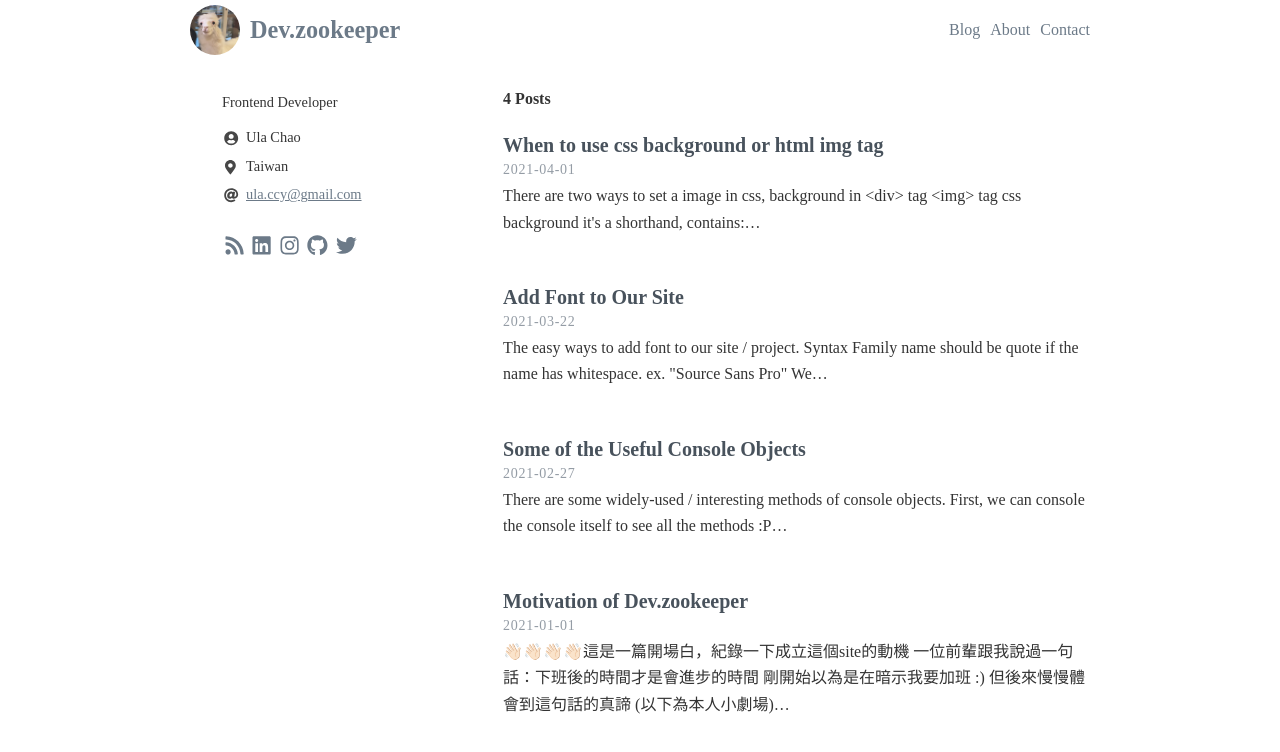
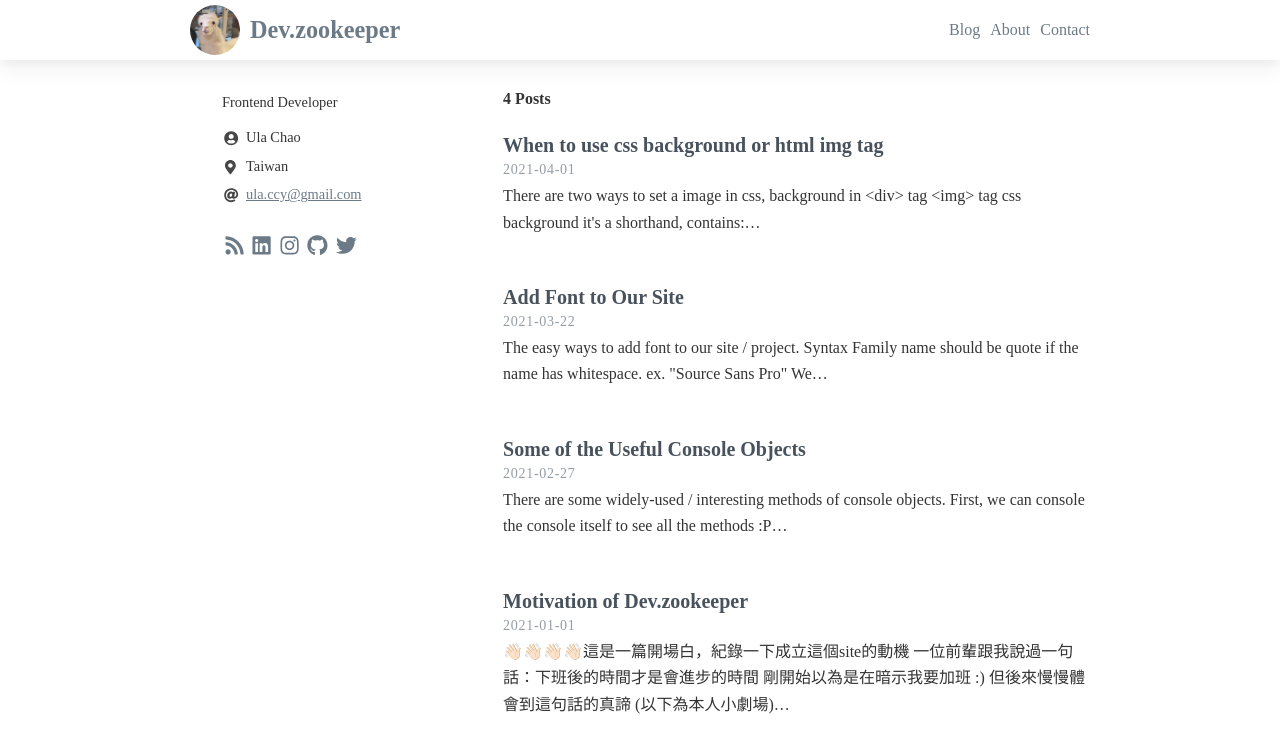
Before and after one commit to ulayab/ulayab.github.io, a Gatsby site: page / in a window 1280 px wide. Built offline with nearby package versions, Linux system fonts and the light colour scheme; Gatsby itself is replaced by a stand-in of ours; some packages are replaced by stand-ins of ours.

Commit message:
style: navbar ui

```diff
--- a/src/components/layout.js
+++ b/src/components/layout.js
@@ -70,7 +70,7 @@ const Wrapper = styled.div`
         margin: 0px;
     }
 
-    & > .center-content {
+    & .center-content {
         max-width: var(--contentMaxWidth);
         margin: 0 auto;
     }
@@ -80,6 +80,9 @@ const Wrapper = styled.div`
         /* align-items: center; */
     }
 
+    & .navbar {
+       padding-top: var(--navbarHeight);
+    }
     & .post-item {
         margin-bottom: 50px;
     }
--- a/src/components/navbar.js
+++ b/src/components/navbar.js
@@ -8,6 +8,7 @@ export default function Navbar() {
 
     return (
         <Wrapper>
+            <div className="center-content row">
                 <NavItem to="/">
                     <img
                     src={require(`../images/profile.jpg`)}
@@ -26,18 +27,27 @@ export default function Navbar() {
                 <NavItem to="/">Blog</NavItem>
                 <NavItem to="/about">About</NavItem>
                 <NavItem to="/contact">Contact</NavItem>
+            </div>
         </Wrapper>
     )
 }
 
 const Wrapper = styled.div`
+    position: fixed;
+    padding: 5px 0px;
+    z-index: 10;
+    background-color: #ffffff;
+    box-shadow: 0 10px 20px rgba(0, 0, 0, 0.05), 0 6px 6px rgba(0, 0, 0, 0.033);
+    top: 0px;
+    left: 0px;
+    width: 100vw;
     height: var(--navbarHeight);
+    margin: 0 auto;
+    transition: 200ms;
+
+    & .padding{
+        align-items: center;
         display: flex;
-    align-items: center;
-    max-width: 900px;
-    margin: 0 auto;
-
-    & > .padding{
         flex: 1;
     }
 `
```
Lines whose indentation alone changed are shown as unchanged.
